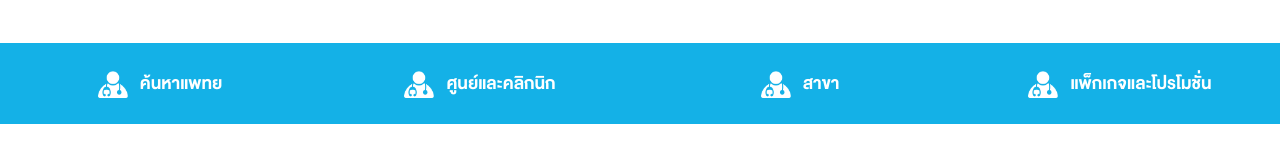
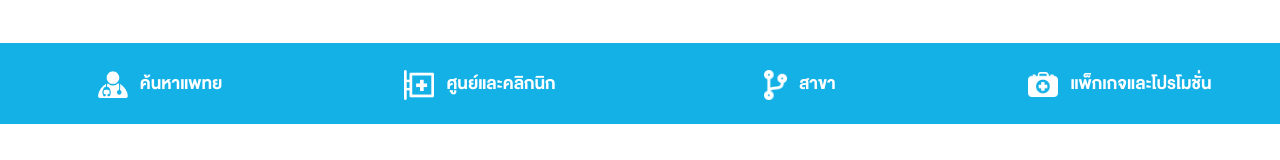
Before and after one commit to manesz/cus_paolo, a website: page index.html in a window 1280 px wide. Shown: the part 633-793 px from the top of the page. Drawn offline with Linux system fonts and the light colour scheme.

Commit message:
Fixed icon

```diff
--- a/index.html
+++ b/index.html
@@ -273,13 +273,13 @@
           </li>
           <li>
             <a href="javascript:;" alt="">
-              <img src="assets/images/icons/doctor.png" alt="" class="--btn-clinic">
+              <img src="assets/images/icons/clinic.png" alt="" class="--btn-clinic">
               <span class="">ศูนย์และคลิกนิก</span>
             </a>
           </li>
           <li>
             <a href="javascript:;" alt="" class="--btn-branch">
-              <img src="assets/images/icons/doctor.png" alt="">
+              <img src="assets/images/icons/branch.png" alt="">
               <span class="">สาขา</span>
               <ul class="branch-list">
                 <li><a href="javascript:;">สาขาพหลโยธิน</a></li>
@@ -293,7 +293,7 @@
           </li>
           <li>
             <a href="javascript:;" alt="" class="--btn-promotion">
-              <img src="assets/images/icons/doctor.png" alt="">
+              <img src="assets/images/icons/package.png" alt="">
               <span class="">แพ็กเกจและโปรโมชั่น</span>
             </a>
           </li>
```
